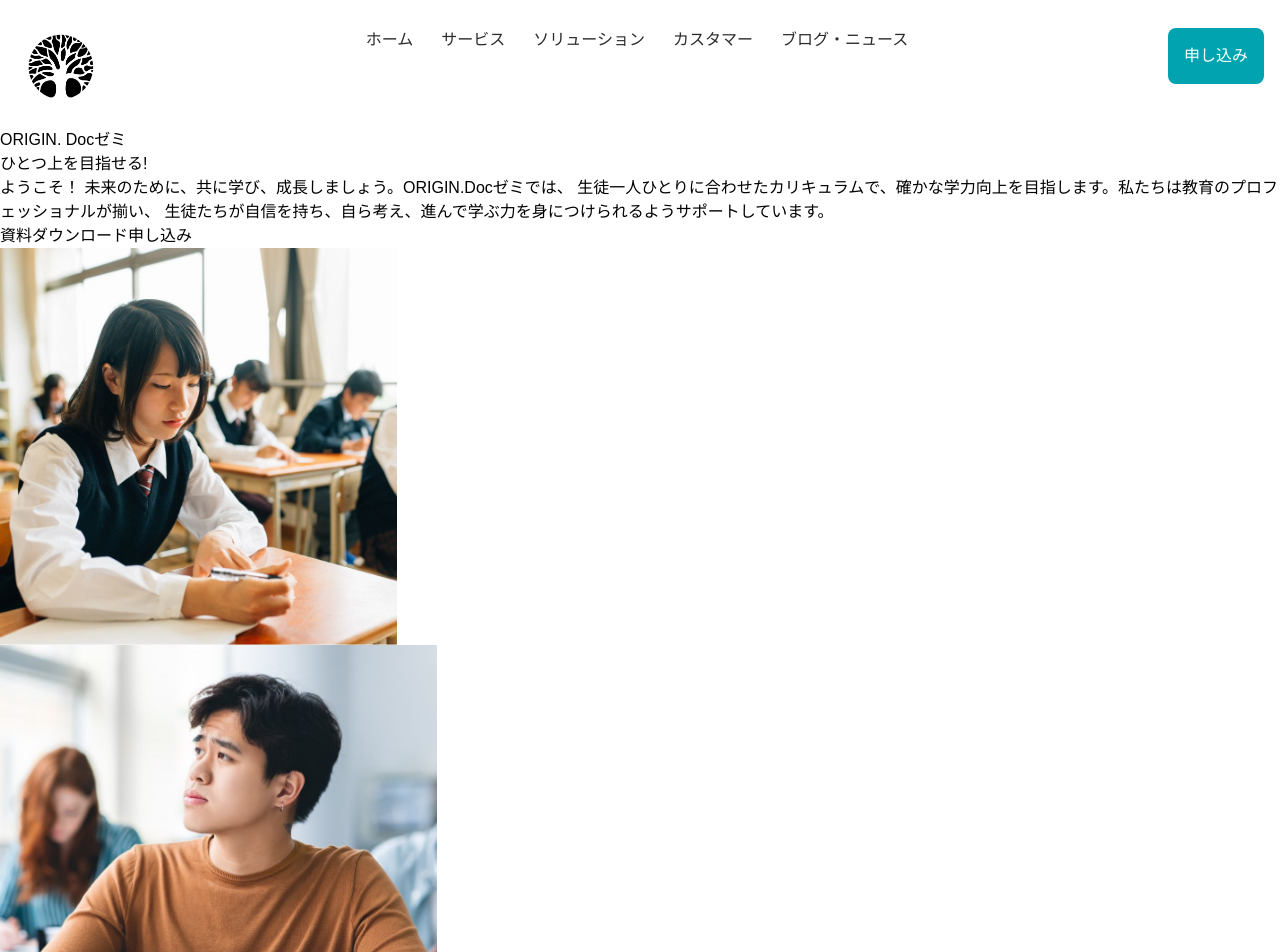
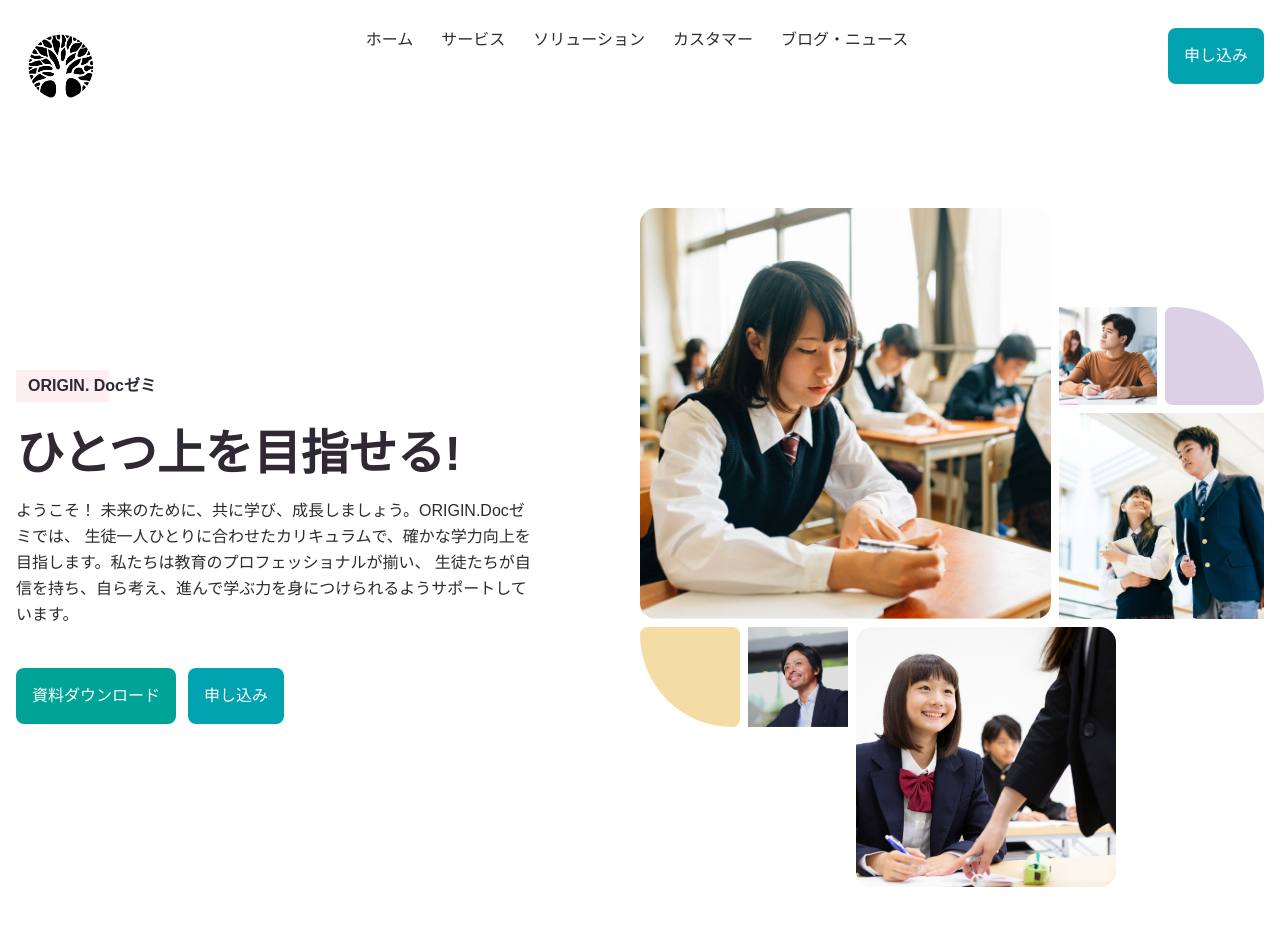
Before and after one commit to kandalog/next-with-tailwind, a Next.js app: page / in a window 1280 px wide. Shown: the top 952 px of the page. Built offline with nearby package versions, Linux system fonts and the light colour scheme; a web font is replaced by a local one.

Commit message:
Complete Hero

```diff
--- a/package.json
+++ b/package.json
@@ -9,6 +9,7 @@
     "lint": "next lint"
   },
   "dependencies": {
+    "aos": "^2.3.4",
     "next": "15.3.1",
     "react": "^19.0.0",
     "react-dom": "^19.0.0",
@@ -17,6 +18,7 @@
   "devDependencies": {
     "@eslint/eslintrc": "^3",
     "@tailwindcss/postcss": "^4",
+    "@types/aos": "^3.0.7",
     "@types/node": "^20",
     "@types/react": "^19",
     "@types/react-dom": "^19",
--- a/src/app/globals.css
+++ b/src/app/globals.css
@@ -8,6 +8,12 @@
 .btnBlue {
   @apply py-4 px-4 text-white rounded-lg bg-blue transition-all
   ease-in-out duration-300 hover:bg-[#1e50a2] hover:shadow-lg
+  hover:top-1 relative top-0 inline-block;
+}
+
+.btnGreen {
+  @apply py-4 px-4 text-white rounded-lg bg-green transition-all
+  ease-in-out duration-300 hover:bg-[#006e54] hover:shadow-lg
   hover:top-1 relative top-0 inline-block;
 }
 
--- a/src/app/page.tsx
+++ b/src/app/page.tsx
@@ -1,4 +1,4 @@
-import Hello from "@/components/Hello";
+import Hero from "@/components/Hero";
 import Stats from "@/components/Stats";
 import Services from "@/components/Services";
 import Solutions from "@/components/Solutions";
@@ -8,7 +8,7 @@ import Blog from "@/components/Blog";
 export default function Home() {
   return (
     <>
-      <Hello />
+      <Hero />
       <Stats />
       <Services />
       <Solutions />
--- a/src/components/Hello.tsx
+++ /dev/null
@@ -1,103 +0,0 @@
-import Image from "next/image";
-import Link from "next/link";
-import React from "react";
-
-const heroContent = {
-  text: {
-    subTitle: "ORIGIN. Docゼミ",
-    title: "ひとつ上を目指せる!",
-    description: `ようこそ！ 未来のために、共に学び、成長しましょう。ORIGIN.Docゼミでは、
-      生徒一人ひとりに合わせたカリキュラムで、確かな学力向上を目指します。私たちは教育のプロフェッショナルが揃い、
-      生徒たちが自信を持ち、自ら考え、進んで学ぶ力を身につけられるようサポートしています。`,
-  },
-  images: {
-    img1: "/assets/hero-img-1.jpg",
-    img2: "/assets/hero-img-2.jpg",
-    img3: "/assets/hero-img-3.jpg",
-    img4: "/assets/hero-img-4.jpg",
-    img5: "/assets/hero-img-5.jpg",
-  },
-};
-
-function Hello() {
-  return (
-    <section>
-      <div>
-        <div>
-          {/* 左 */}
-          <div>
-            <span>{heroContent.text.subTitle}</span>
-            <h1>{heroContent.text.title}</h1>
-            <p>{heroContent.text.description}</p>
-            <div>
-              <Link href="/">資料ダウンロード</Link>
-              <Link href="/">申し込み</Link>
-            </div>
-          </div>
-
-          {/* 右 */}
-          <div>
-            {/* 上の段 */}
-            <div>
-              <div>
-                <Image
-                  src={heroContent.images.img1}
-                  width={397}
-                  height={406}
-                  alt="img1"
-                />
-              </div>
-              <div>
-                <div>
-                  <div>
-                    <Image
-                      src={heroContent.images.img2}
-                      width={437}
-                      height={437}
-                      alt="img2"
-                    />
-                  </div>
-                  <div></div>
-                </div>
-                <div>
-                  <Image
-                    src={heroContent.images.img3}
-                    width={374}
-                    height={392}
-                    alt="img3"
-                  />
-                </div>
-              </div>
-            </div>
-
-            {/* 下の段 */}
-            <div>
-              <div>
-                <div>
-                  <div>
-                    <Image
-                      src={heroContent.images.img4}
-                      width={394}
-                      height={394}
-                      alt="img4"
-                    />
-                  </div>
-                </div>
-                <div>
-                  <Image
-                    src={heroContent.images.img5}
-                    width={446}
-                    height={495}
-                    alt="img5"
-                  />
-                </div>
-              </div>
-            </div>
-          </div>
-        </div>
-      </div>
-    </section>
-  );
-}
-
-export default Hello;
--- /dev/null
+++ b/src/components/Hero.tsx
@@ -0,0 +1,147 @@
+"use client";
+
+import React, { useEffect } from "react";
+import Image from "next/image";
+import Link from "next/link";
+
+import AOS from "aos";
+import "aos/dist/aos.css";
+
+const heroContent = {
+  text: {
+    subTitle: "ORIGIN. Docゼミ",
+    title: "ひとつ上を目指せる!",
+    description: `ようこそ！ 未来のために、共に学び、成長しましょう。ORIGIN.Docゼミでは、
+      生徒一人ひとりに合わせたカリキュラムで、確かな学力向上を目指します。私たちは教育のプロフェッショナルが揃い、
+      生徒たちが自信を持ち、自ら考え、進んで学ぶ力を身につけられるようサポートしています。`,
+  },
+  images: {
+    img1: "/assets/hero-img-1.jpg",
+    img2: "/assets/hero-img-2.jpg",
+    img3: "/assets/hero-img-3.jpg",
+    img4: "/assets/hero-img-5.jpg",
+    img5: "/assets/hero-img-4.jpg",
+  },
+};
+
+function Hero() {
+  useEffect(() => {
+    AOS.init({ duration: 1000, easing: "ease-in-out", once: true });
+  }, []);
+
+  return (
+    <section id="home" className="py-20 max-md:py-0">
+      <div className="container px-4 mx-auto">
+        <div className="lg:flex justify-between items-center max-md:overflow-hidden">
+          {/* 左 */}
+          <div className="lg:w-5/12 mb-10 lg:mb-0">
+            <span
+              className="inline-block py-1 pl-3 text-heading font-semibold
+            relative mb-7 before:content-[' '] before:absolute before:w-2/3 before:bg-pinkLight before:left-0 before:top-0
+            before:bottom-0 before:z-[-1]"
+              data-aos="fade-up"
+              data-aos-delay="100"
+            >
+              {heroContent.text.subTitle}
+            </span>
+            <h1 className="text-4xl lg:text-5xl font-bold text-heading mb-5">
+              {heroContent.text.title}
+            </h1>
+            <p
+              className="leading-relaxed text-body mb-10"
+              data-aos="fade-up"
+              data-aos-delay="300"
+            >
+              {heroContent.text.description}
+            </p>
+            <div
+              className="flex space-x-3"
+              data-aos="fade-up"
+              data-aos-delay="400"
+            >
+              <Link href="/" className="btnGreen">
+                資料ダウンロード
+              </Link>
+              <Link href="/" className="btnBlue">
+                申し込み
+              </Link>
+            </div>
+          </div>
+
+          {/* 右 */}
+          <div className="lg:w-6/12 space-y-2">
+            {/* 上の段 */}
+            <div className="flex space-x-2 items-stretch">
+              <div className="w-8/12">
+                <Image
+                  src={heroContent.images.img1}
+                  width={397}
+                  height={406}
+                  alt="img1"
+                  className="object-cover h-full w-full rounded-2xl"
+                  data-aos="fade-right"
+                  data-aos-delay="400"
+                />
+              </div>
+              <div className="w-4/12 self-end space-y-2">
+                <div className="grid grid-cols-2 gap-2">
+                  <div>
+                    <Image
+                      src={heroContent.images.img2}
+                      width={437}
+                      height={437}
+                      alt="img2"
+                      data-aos="fade-down"
+                      data-aos-delay="100"
+                    />
+                  </div>
+                  <div className="bg-purpleLight rounded-2xl rounded-tr-[200px]" />
+                </div>
+                <div>
+                  <Image
+                    src={heroContent.images.img3}
+                    width={374}
+                    height={392}
+                    alt="img3"
+                    data-aos="fade-left"
+                    data-aos-delay="200"
+                  />
+                </div>
+              </div>
+            </div>
+
+            {/* 下の段 */}
+            <div className="flex space-x-2">
+              <div className="w-4/12">
+                <div className="grid grid-cols-2 gap-2">
+                  <div className="bg-yellowLight rounded-2xl rounded-bl-[200px]" />
+                  <Image
+                    src={heroContent.images.img4}
+                    width={394}
+                    height={394}
+                    alt="img4"
+                    data-aos="fade-up"
+                    data-aos-delay="300"
+                  />
+                </div>
+              </div>
+              <div className="w-5/12">
+                <Image
+                  src={heroContent.images.img5}
+                  width={446}
+                  height={495}
+                  alt="img5"
+                  className="object-cover h-full w-full rounded-2xl"
+                  data-aos="fade-up"
+                  data-aos-delay="400"
+                />
+              </div>
+            </div>
+          </div>
+        </div>
+      </div>
+    </section>
+  );
+}
+
+export default Hero;
```
Also changed, not shown: 1 other file (tests, documents, lock files or other folders).
